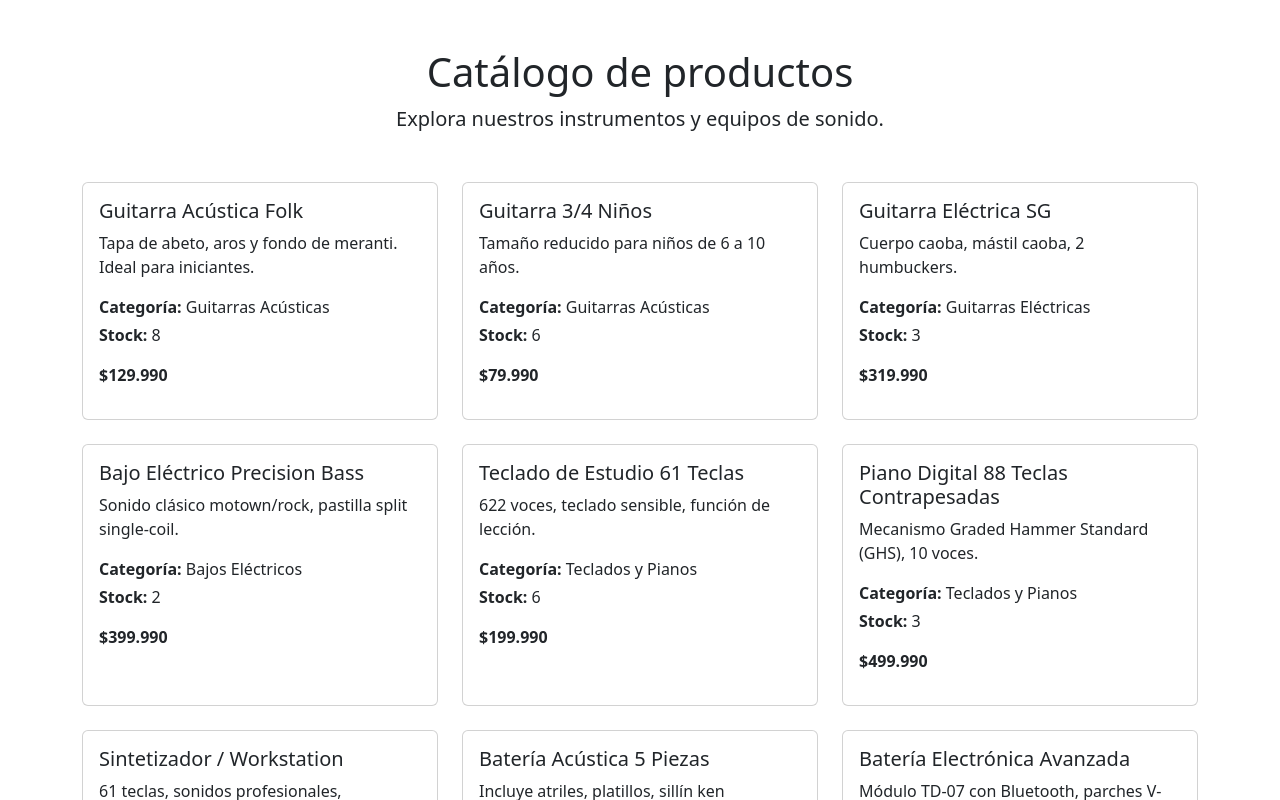
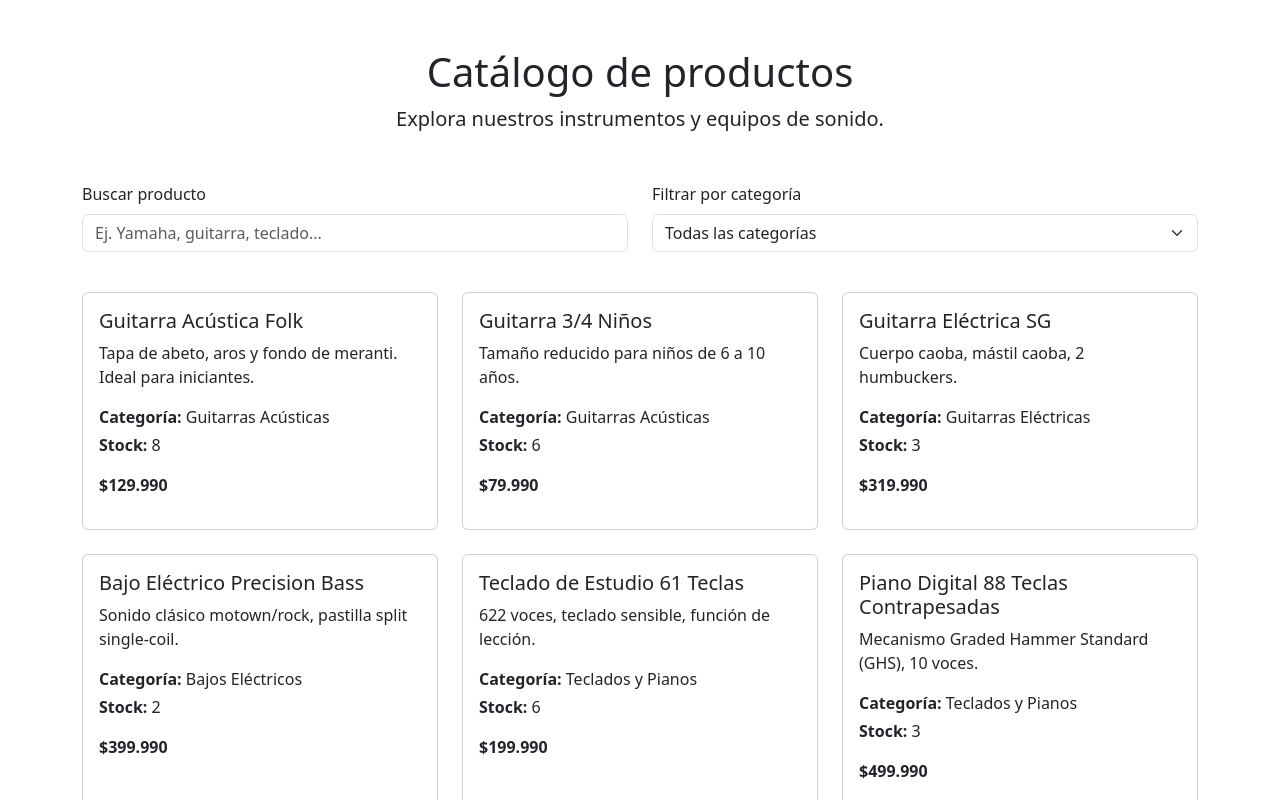
Before and after one commit to Constanza05-ctrl/PS-Sonido-Vivo, a React (Vite) app: page /catalogo in a window 1280 px wide. Shown: the top 800 px of the page. Built offline with nearby package versions, Linux system fonts and the light colour scheme.

Commit message:
Modificación CatalogoTemplate.jsx

```diff
--- a/src/components/templates/CatalogoTemplate.jsx
+++ b/src/components/templates/CatalogoTemplate.jsx
@@ -1,7 +1,16 @@
 
 import ListaProductos from '../organisms/ListaProductos'
+import BarraBusqueda from '../molecules/BarraBusqueda'
+import FiltroCategoria from '../molecules/FiltroCategoria'
 
-function CatalogoTemplate({ productos }) {
+function CatalogoTemplate({
+  productos,
+  busqueda,
+  onBusquedaChange,
+  categorias,
+  categoriaSeleccionada,
+  onCategoriaChange
+}) {
   return (
     <main className="container py-5">
       <div className="text-center mb-5">
@@ -12,6 +21,23 @@ function CatalogoTemplate({ productos }) {
         </p>
       </div>
 
+      <div className="row mb-4">
+        <div className="col-12 col-md-6">
+          <BarraBusqueda
+            valor={busqueda}
+            onChange={onBusquedaChange}
+          />
+        </div>
+
+        <div className="col-12 col-md-6">
+          <FiltroCategoria
+            categorias={categorias}
+            valor={categoriaSeleccionada}
+            onChange={onCategoriaChange}
+          />
+        </div>
+      </div>
+
       <ListaProductos productos={productos} />
     </main>
   )
```
